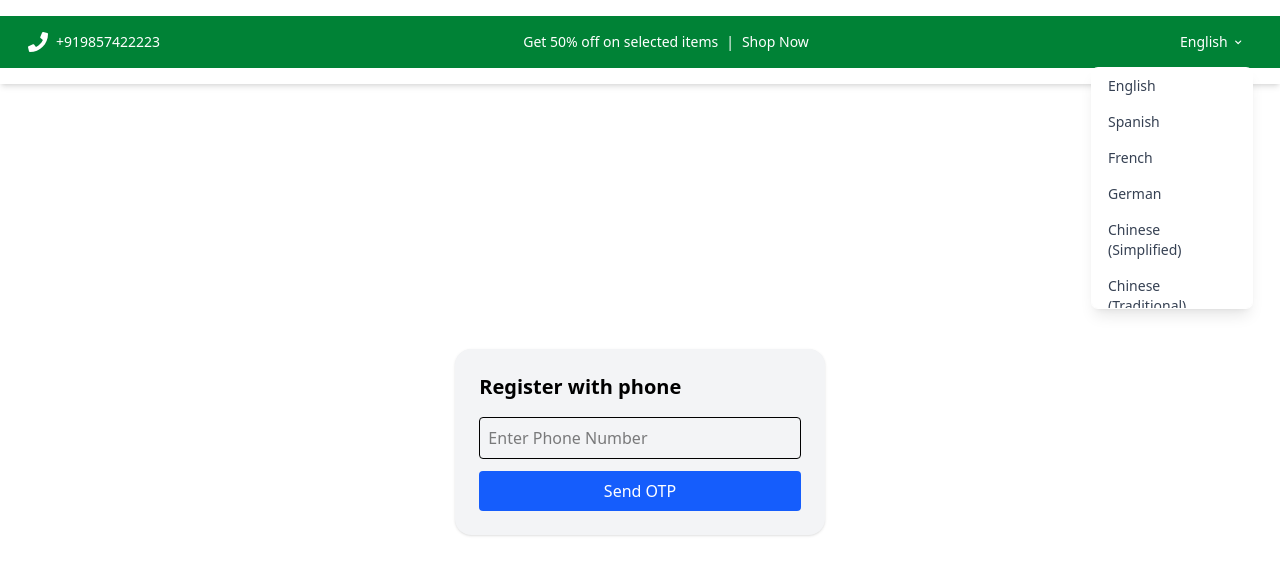
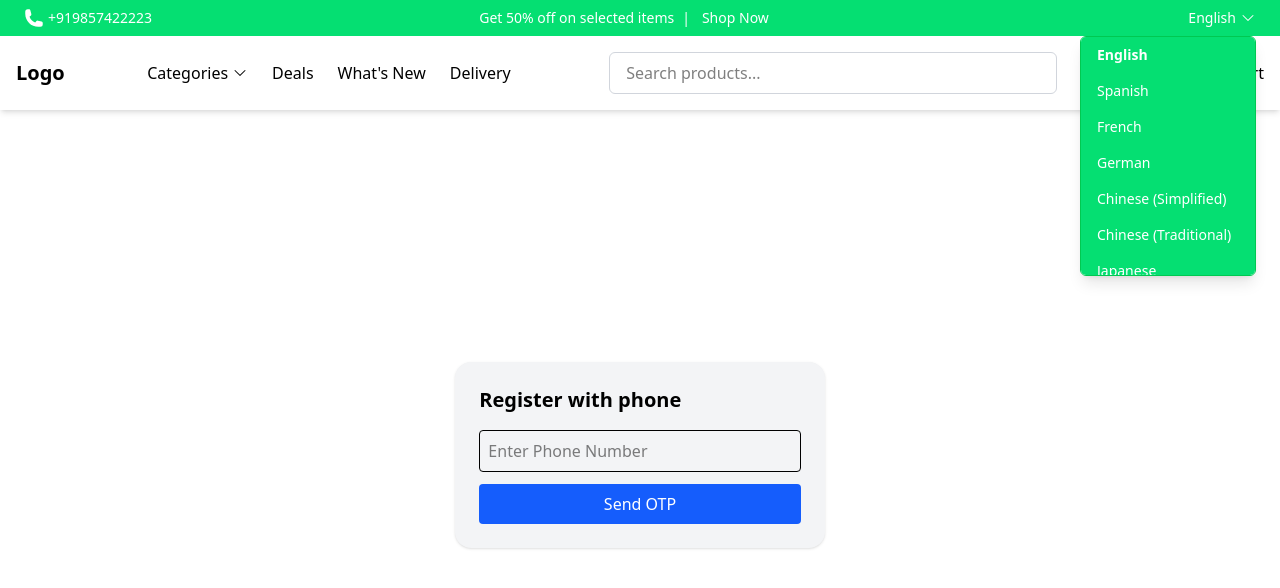
Before and after one commit to Madan123Shahi/MERN_Commerce, a React (Vite) app in the folder UI/: page / in a window 1280 px wide. Both pictures are taken after a click on the button "English". Shown: the top 588 px of the page. Built offline with nearby package versions, Linux system fonts and the light colour scheme.

Commit message:
Final Header

```diff
--- a/UI/src/components/Header.jsx
+++ b/UI/src/components/Header.jsx
@@ -1,13 +1,6 @@
-import { FaPhone } from "react-icons/fa";
 import { useState } from "react";
 import { Menu, MenuButton, MenuItem, MenuItems } from "@headlessui/react";
-import {
-  ArchiveBoxXMarkIcon,
-  ChevronDownIcon,
-  PencilIcon,
-  Square2StackIcon,
-  TrashIcon,
-} from "@heroicons/react/16/solid";
+import { ChevronDownIcon, PhoneIcon } from "@heroicons/react/24/solid";
 
 const languages = [
   { code: "en", name: "English" },
@@ -42,41 +35,117 @@ const languages = [
   { code: "tr", name: "Turkish" },
 ];
 
+const categories = [
+  { name: "Mobiles & Tablets" },
+  { name: "Fashion" },
+  { name: "Electronics" },
+  { name: "Home & Furniture" },
+  { name: "TVs & Appliances" },
+  { name: "Beauty & Personal Care" },
+  { name: "Grocery" },
+];
+
 const Header = ({ className = "" }) => {
   const [selected, setSelected] = useState(languages[0]);
+  const [selectedCategory, setSelectedCategory] = useState("Categories");
 
   return (
-    <header className={`w-full py-4 shadow-md  ${className}`}>
-      <div className="bg-green-700 p-2 flex justify-between items-center text-sm">
-        <div className="flex gap-2 pl-5">
-          <FaPhone className="text-white w-5 h-5" />
-          <span className="text-white">+919857422223</span>
+    <header className={`w-full shadow-md ${className}`}>
+      <div className="bg-green-400 text-sm text-white flex items-center justify-between px-6 py-2">
+        <div className="flex gap-1 items-center">
+          <PhoneIcon className="size-5" />
+          <span>+919857422223</span>
         </div>
-        <div className="hidden sm:flex text-white">
-          Get 50% off on selected items <span className="px-2">|</span> Shop Now
+        <div className="hidden sm:flex items-center">
+          Get 50% off on selected items <span className="px-2">|</span>
+          <a href="#" className="hover:text-green-100 ml-1">
+            Shop Now
+          </a>
         </div>
-        <div className="pr-5">
-          <Menu as="div" className="relative ">
-            <MenuButton className="flex items-center gap-1 p-2 focus:outline-none text-sm text-white w-20">
-              {selected.name}
-              <ChevronDownIcon className="size-5" />
+        <Menu as="div" className="relative inline-block text-left">
+          <MenuButton className="inline-flex gap-1 items-center hover:text-green-100 w-40 justify-end">
+            {selected.name}
+            <ChevronDownIcon className="size-4" />
+          </MenuButton>
+          <MenuItems className="absolute right-0 mt-2  w-44 origin-top-right bg-green-400 border border-green-500 rounded-md shadow-lg focus:outline-none transition duration-100 ease-out z-50 max-h-60 overflow-y-auto no-scrollbar">
+            {languages.map((lang) => (
+              <MenuItem key={lang.code}>
+                {({ focus }) => (
+                  <button
+                    type="button"
+                    onClick={() => setSelected(lang)}
+                    className={`${
+                      focus ? "bg-green-500 text-white" : ""
+                    } block w-full px-4 py-2 text-left text-sm  ${
+                      selected.code === lang.code ? "font-bold" : ""
+                    }`}
+                    aria-current={
+                      selected.code === lang.code ? "true" : "false"
+                    }
+                  >
+                    {lang.name}
+                  </button>
+                )}
+              </MenuItem>
+            ))}
+          </MenuItems>
+        </Menu>
+      </div>
+      <div className="flex items-center justify-between p-4">
+        <div className="text-xl font-bold">Logo</div>
+        <div className="hidden md:flex gap-6">
+          <Menu as="div" className="relative">
+            <MenuButton className="inline-flex gap-1 items-center">
+              {selectedCategory}
+              <ChevronDownIcon className="size-4" />
             </MenuButton>
-            <MenuItems className="absolute right-0 mt-2 w-40 bg-white rounded-md shadow-lg ring-1 ring-white ring-opacity-5 focus:outline-none z-50 max-h-60 overflow-y-auto scrollbar-hide">
-              {languages.map((lang) => (
-                <MenuItem
-                  key={lang.code}
-                  as="button"
-                  onClick={() => setSelected(lang)}
-                  className="block w-full text-left px-4 py-2 text-sm text-gray-700 data-[focus]:bg-green-100 data-[focus]:text-green-700"
-                >
-                  {lang.name}
+            <MenuItems
+              transition
+              className="absolute left-0 mt-2 w-48 origin-top-left bg-white border border-gray-200 rounded-md shadow-lg focus:outline-none transition duration-100 ease-out z-50"
+            >
+              {categories.map((category) => (
+                <MenuItem key={category.name}>
+                  {({ focus }) => (
+                    <button
+                      type="button"
+                      onClick={() => setSelectedCategory(category.name)}
+                      className={`${
+                        focus ? "bg-gray-100" : ""
+                      } block w-full px-4 py-2 text-left text-sm text-gray-700`}
+                    >
+                      {category.name}
+                    </button>
+                  )}
                 </MenuItem>
               ))}
             </MenuItems>
           </Menu>
+          <a href="#" className="hover:text-green-500">
+            Deals
+          </a>
+          <a href="#" className="hover:text-green-500">
+            What's New
+          </a>
+          <a href="#" className="hover:text-green-500">
+            Delivery
+          </a>
+        </div>
+        <div className="flex-1 max-w-md mx-4">
+          <input
+            type="text"
+            placeholder="Search products..."
+            className="w-full px-4 py-2 border border-gray-300 rounded-md focus:outline-none focus:ring-2 focus:ring-green-400"
+          />
+        </div>
+        <div className="flex items-center gap-4">
+          <a href="#" className="hover:text-green-500">
+            Account
+          </a>
+          <a href="#" className="hover:text-green-500">
+            Cart
+          </a>
         </div>
       </div>
-      {/* You can add your main header content here instead of the empty divs */}
     </header>
   );
 };
--- a/UI/src/index.css
+++ b/UI/src/index.css
@@ -1,12 +1,13 @@
 @import "tailwindcss";
 
+@layer utilities {
   /* Hide scrollbar for Chrome, Safari, and Opera */
-.scrollbar-hide::-webkit-scrollbar {
+  .no-scrollbar::-webkit-scrollbar {
     display: none;
   }
-
   /* Hide scrollbar for IE, Edge, and Firefox */
-.scrollbar-hide {
+  .no-scrollbar {
     -ms-overflow-style: none; /* IE and Edge */
     scrollbar-width: none; /* Firefox */
   }
+}
```
Also changed, not shown: UI/src/images/Logo.png (added). Lines whose indentation alone changed are shown as unchanged.
